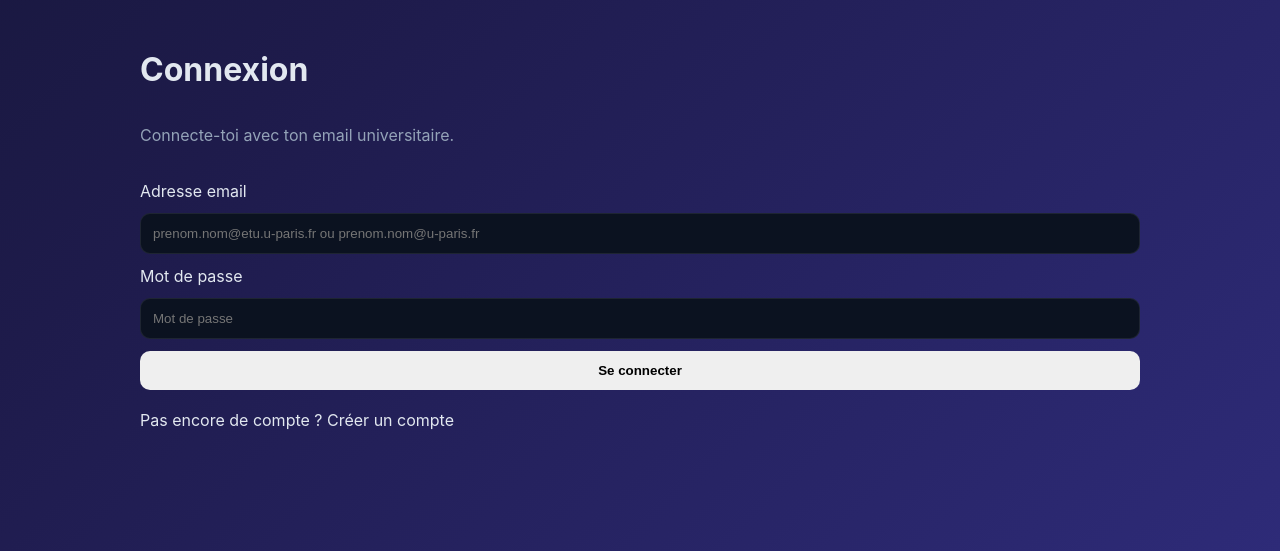
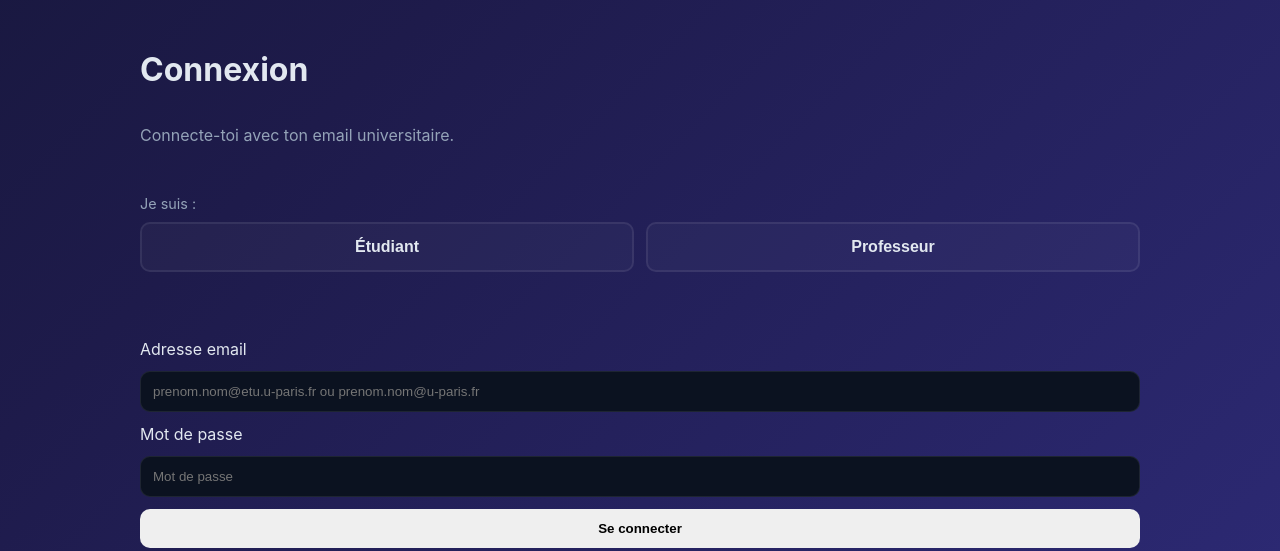
Before and after one commit to williamourfahli-cmd/Projet-L2T2-FLASK, a Flask app: page /login in a window 1280 px wide. Shown: the top 551 px of the page. Run offline with Flask 3, Linux system fonts and the light colour scheme.

Commit message:
Implement role selection in login form
Added role selection buttons for student and professor.

```diff
--- a/templates/login.html
+++ b/templates/login.html
@@ -12,6 +12,28 @@
         {% endfor %}
       {% endif %}
     {% endwith %}
+
+    <!-- Sélection du rôle (visuel uniquement, le rôle est déterminé par l'email) -->
+    <div style="margin-bottom: 8px;">
+        <p style="margin-bottom: 10px; font-size: 0.9rem;">Je suis :</p>
+        <div style="display: flex; gap: 12px;">
+            <button type="button" id="btn-student"
+                onclick="selectRole('student')"
+                style="flex:1; padding: 14px; border-radius: 10px; border: 2px solid rgba(255,255,255,0.08);
+                       background: rgba(255,255,255,0.03); color: var(--text); cursor: pointer;
+                       font-size: 1rem; font-weight: bold; transition: 0.2s;">
+                Étudiant
+            </button>
+            <button type="button" id="btn-professor"
+                onclick="selectRole('professor')"
+                style="flex:1; padding: 14px; border-radius: 10px; border: 2px solid rgba(255,255,255,0.08);
+                       background: rgba(255,255,255,0.03); color: var(--text); cursor: pointer;
+                       font-size: 1rem; font-weight: bold; transition: 0.2s;">
+                Professeur
+            </button>
+        </div>
+        <p id="role-hint" style="font-size: 0.8rem; color: var(--muted); margin-top: 8px; min-height: 18px;"></p>
+    </div>
 
     <form method="post">
         <label for="email">Adresse email</label>
```
